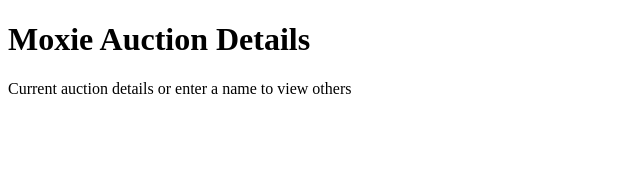
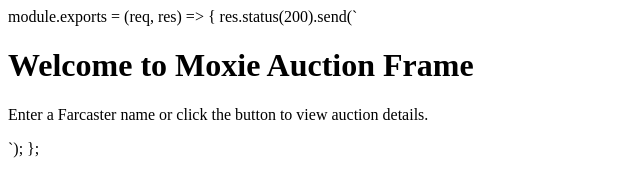
Before and after one commit to AaronVick/AaronV_Fan_Token, a plain HTML site: page index.html in a window 1280 px wide. Shown: the whole page, without its empty margins (0-640 px from the left). Drawn offline with Linux system fonts and the light colour scheme.

Commit message:
Update index.html

```diff
--- a/index.html
+++ b/index.html
@@ -1,17 +1,21 @@
+module.exports = (req, res) => {
+  res.status(200).send(`
     <!DOCTYPE html>
     <html lang="en">
     <head>
         <meta charset="UTF-8">
         <meta name="viewport" content="width=device-width, initial-scale=1.0">
-    <title>Moxie Auction Details</title>
+        <title>Moxie Auction Frame</title>
         <meta property="fc:frame" content="vNext">
         <meta property="fc:frame:image" content="https://www.aaronvick.com/Moxie/11.JPG">
-    <meta property="fc:frame:input:text" content="Enter Farcaster name">
-    <meta property="fc:frame:button:1" content="View">
+        <meta property="fc:frame:input:text" content="Enter Farcaster name (optional)">
+        <meta property="fc:frame:button:1" content="View Auction Details">
         <meta property="fc:frame:post_url" content="https://aaron-v-fan-token.vercel.app/api/getAuctionDetails">
     </head>
     <body>
-    <h1>Moxie Auction Details</h1>
-    <p>Current auction details or enter a name to view others</p>
+        <h1>Welcome to Moxie Auction Frame</h1>
+        <p>Enter a Farcaster name or click the button to view auction details.</p>
     </body>
     </html>
+  `);
+};
```
Lines whose indentation alone changed are shown as unchanged.
